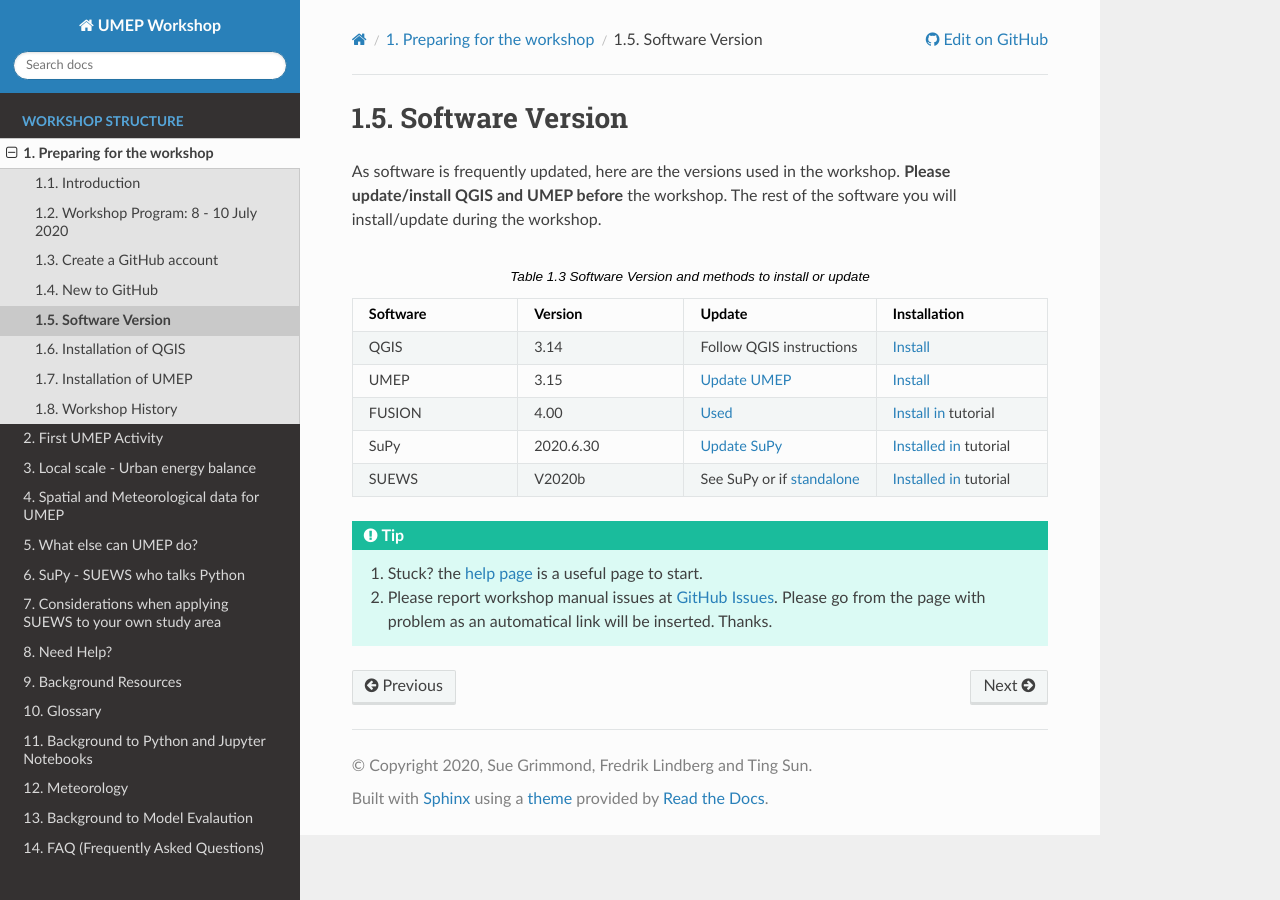
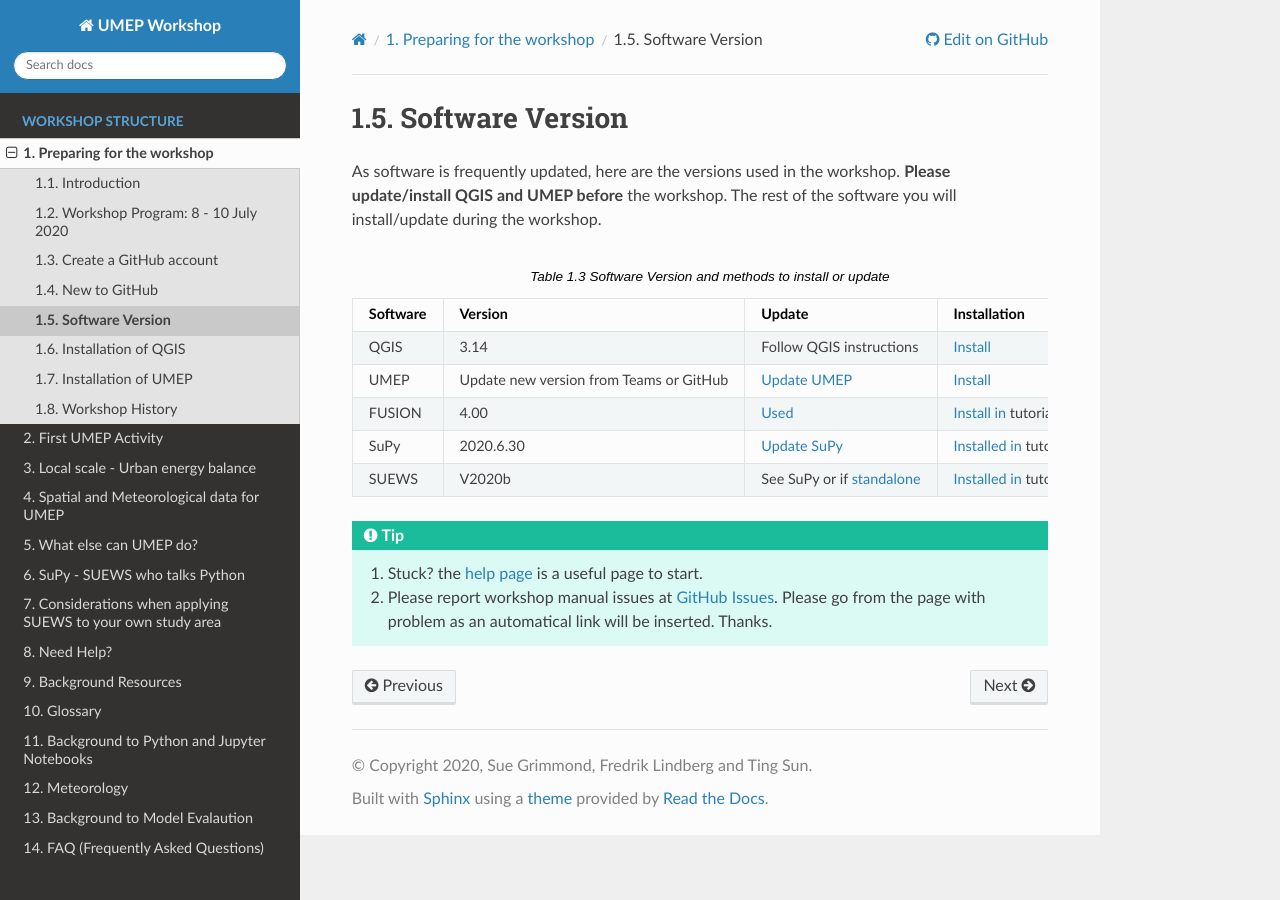
Before and after one commit to Urban-Meteorology-Reading/UMEP-Workshop, a Sphinx documentation site: the page built from source/Prepare/Version.rst, in a window 1280 px wide. Built offline with Sphinx 7.4.7 and the Read the Docs theme 2.0.0, drawn with Linux system fonts in a browser that asks for light colours.

Commit message:
Update Version.rst

```diff
--- a/source/Prepare/Version.rst
+++ b/source/Prepare/Version.rst
@@ -19,7 +19,7 @@
      - Follow QGIS instructions
      - `Install <QGIS1>`
    * - UMEP
-     - 3.15
+     - Update new version from Teams or GitHub
      - `Update UMEP <https://umep-docs.readthedocs.io/en/latest/Getting_Started.html#updating-the-umep-plugin>`_
      - `Install <UMEP1>`
    * - FUSION
```
